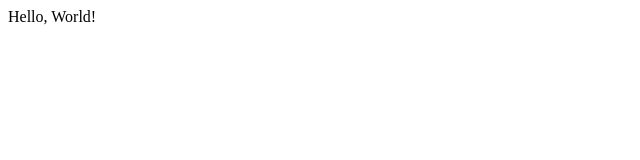
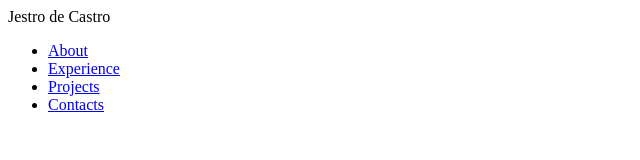
Before and after one commit to JesDC/DC-WEB-DEV, a plain HTML site: page index.html in a window 1280 px wide. Shown: the whole page, without its empty margins (0-640 px from the left). Drawn offline with Linux system fonts and the light colour scheme.

Commit message:
Updated index.html

```diff
--- a/index.html
+++ b/index.html
@@ -8,7 +8,17 @@
     <link rel="stylesheet" href="mediaqueries.css" />
   </head>
   <body>
-    Hello, World!
+    <nav id="desktop=nav">
+      <div class="logo">Jestro de Castro</div>
+      <div>
+        <ul class="nav-links">
+          <li><a href="#About">About</a></li>
+          <li><a href="#Experience">Experience</a></li>
+          <li><a href="#Projects">Projects</a></li>
+          <li><a href="#Contacts">Contacts</a></li>
+        </ul>
+      </div>
+    </nav>
     <script src="script.js"></script>
   </body>
 </html>
```
